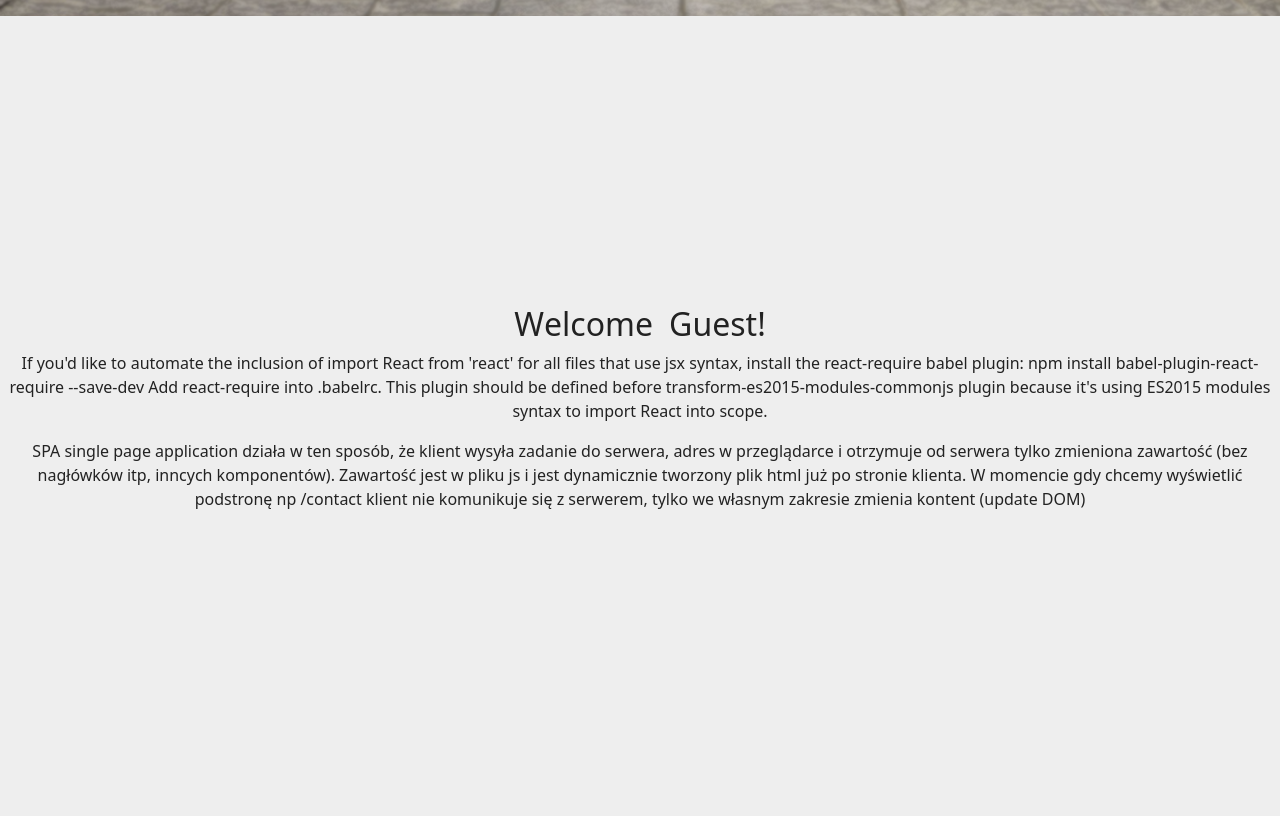
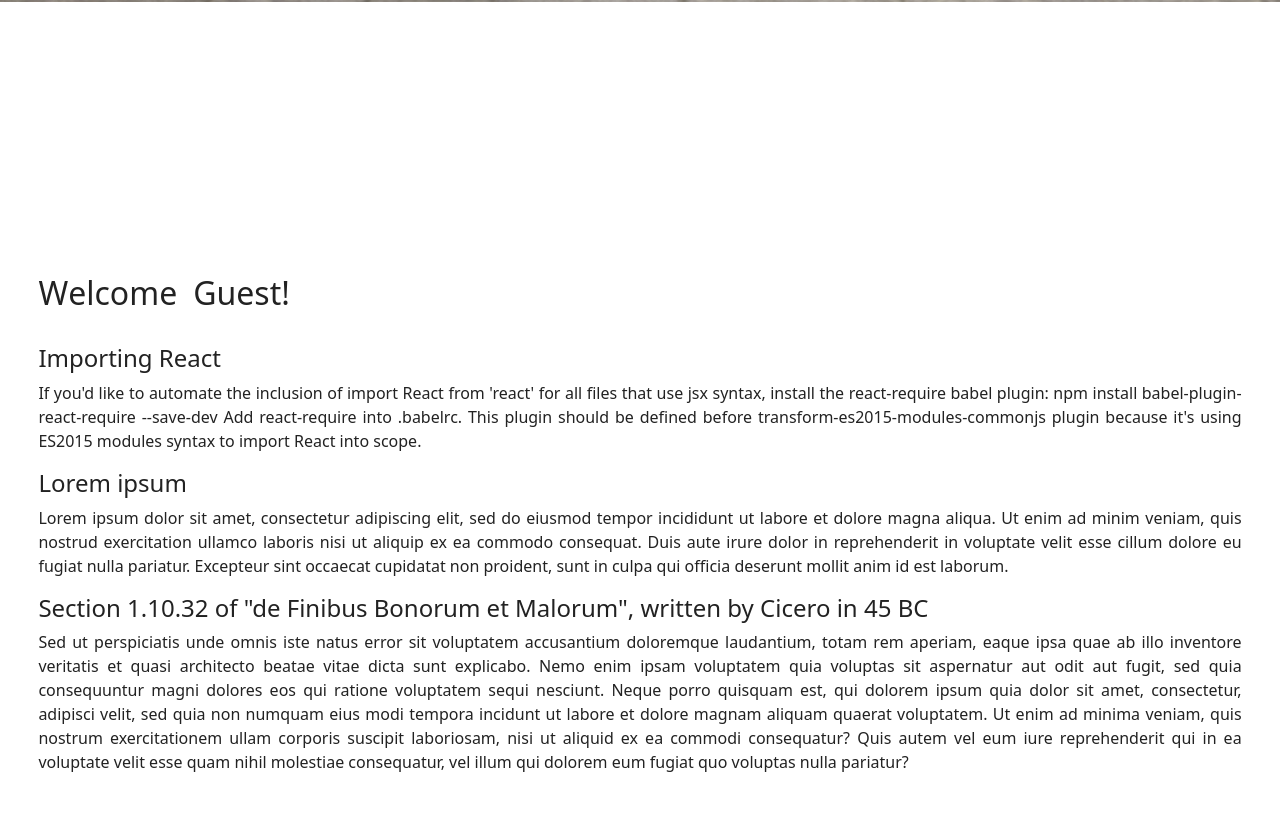
Before and after one commit to Mariusz0001/react_spa, a React app: page / in a window 1280 px wide. Shown: the part 724-1556 px from the top of the page. Built offline with nearby package versions, Linux system fonts and the light colour scheme.

Commit message:
fix - image and homepage layout

```diff
--- a/src/components/Home/Home.css
+++ b/src/components/Home/Home.css
@@ -1,3 +1,7 @@
+body{
+  font-family: 'Helvetica Neue', sans-serif;
+}
+
 .section {
     height: 100vh;
     width: 100%;
@@ -7,21 +11,27 @@
     justify-content: center;
     align-items: center;
     flex-direction: column;
-    text-align: center;
     margin: 0 auto;
-  }
+}
+
+.section-img{
+  height: 100vh;
+  width: 100%;
+}
+
+.text-content {
+  text-align: justify;
+  text-justify: inter-word;
+  padding: 3vw;
+}
 
 .section:nth-of-type(odd) {
     background-color: #eee;
   }
 
 .bg-image {
-    width: 100% !important;
-    z-index: -200;
-
-    position:relative;
+    z-index: -1000;
+    width: 100%;
+    max-height: 100vh;
+    margin-top: -5%;
 }
-
-.top {
-    margin-top: -50px;
-}
--- a/src/components/Home/Home.js
+++ b/src/components/Home/Home.js
@@ -60,10 +60,14 @@ const Home = () => {
 
   return (
     <>
-
-      <img src={process.env.PUBLIC_URL + '/b1.png'} className="bg-image top" />
+      <div id="section1" className="section-img">
+        <img src={process.env.PUBLIC_URL + '/b1.png'} className="bg-image" />
+      </div>
       <div id="section1" className="section">
-        {user.length > 0 && <h2 ref={welcome}>Welcome {user}!</h2> }
+        <div className="text-content">
+          {user.length > 0 && <h2 ref={welcome}>Welcome {user}!</h2>}
+          <br></br>
+          <h4>Importing React</h4>
           <p>
             If you'd like to automate the inclusion of import React from 'react' for all files that use jsx syntax, install the react-require babel plugin:
 
@@ -71,13 +75,22 @@ const Home = () => {
             Add react-require into .babelrc.
             This plugin should be defined before transform-es2015-modules-commonjs plugin because it's using ES2015 modules syntax to import React into scope.
           </p>
+          <h4>Lorem ipsum</h4>
           <p>
-          SPA single page application działa w ten sposób, że klient wysyła zadanie do serwera,
-          adres w przeglądarce i otrzymuje od serwera tylko zmieniona zawartość (bez nagłówków itp, inncych komponentów).
-          Zawartość jest w pliku js i jest dynamicznie tworzony plik html już po stronie klienta.
-          W momencie gdy chcemy wyświetlić podstronę np /contact klient nie komunikuje się z serwerem,
-          tylko we własnym zakresie zmienia kontent (update DOM)
+            Lorem ipsum dolor sit amet, consectetur adipiscing elit, sed do eiusmod tempor incididunt ut labore et dolore magna aliqua.
+            Ut enim ad minim veniam, quis nostrud exercitation ullamco laboris nisi ut aliquip ex ea commodo consequat.
+            Duis aute irure dolor in reprehenderit in voluptate velit esse cillum dolore eu fugiat nulla pariatur.
+            Excepteur sint occaecat cupidatat non proident, sunt in culpa qui officia deserunt mollit anim id est laborum.
           </p>
+          <h4>Section 1.10.32 of "de Finibus Bonorum et Malorum", written by Cicero in 45 BC</h4>
+          <p>
+            Sed ut perspiciatis unde omnis iste natus error sit voluptatem accusantium doloremque laudantium, totam rem aperiam, eaque ipsa quae ab illo inventore veritatis et quasi architecto beatae vitae dicta sunt explicabo. Nemo enim ipsam voluptatem quia voluptas sit aspernatur aut odit aut fugit,
+            sed quia consequuntur magni dolores eos qui ratione voluptatem sequi nesciunt.
+            Neque porro quisquam est, qui dolorem ipsum quia dolor sit amet, consectetur, adipisci velit, sed quia non numquam eius modi tempora incidunt ut labore et dolore magnam aliquam quaerat voluptatem. Ut enim ad minima veniam, quis nostrum exercitationem ullam corporis suscipit laboriosam,
+            nisi ut aliquid ex ea commodi consequatur?
+            Quis autem vel eum iure reprehenderit qui in ea voluptate velit esse quam nihil molestiae consequatur, vel illum qui dolorem eum fugiat quo voluptas nulla pariatur?
+          </p>
+        </div>
       </div>
       <div id="section2" className="section" ref={promotionsRef} >
         <Promotions />
```
Lines whose indentation alone changed are shown as unchanged.
